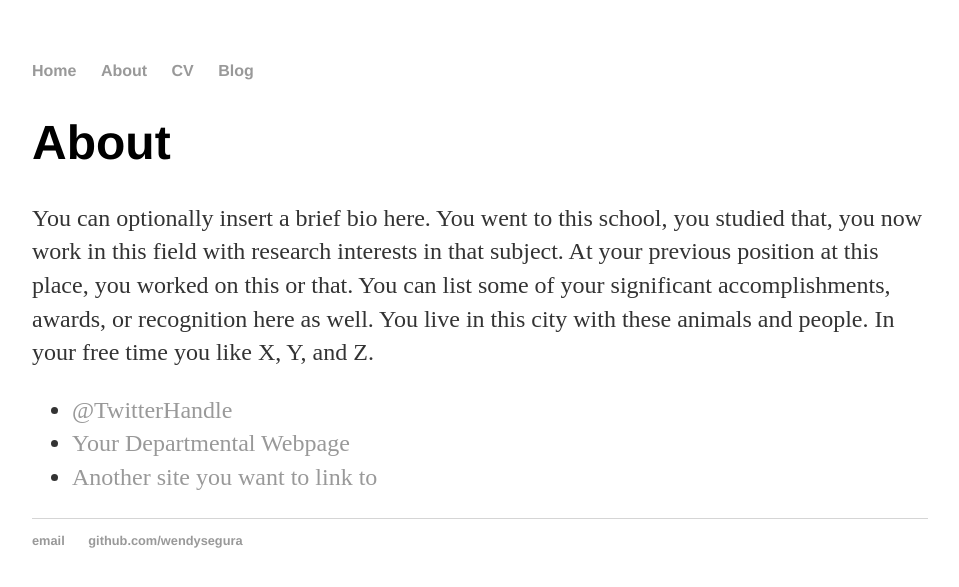
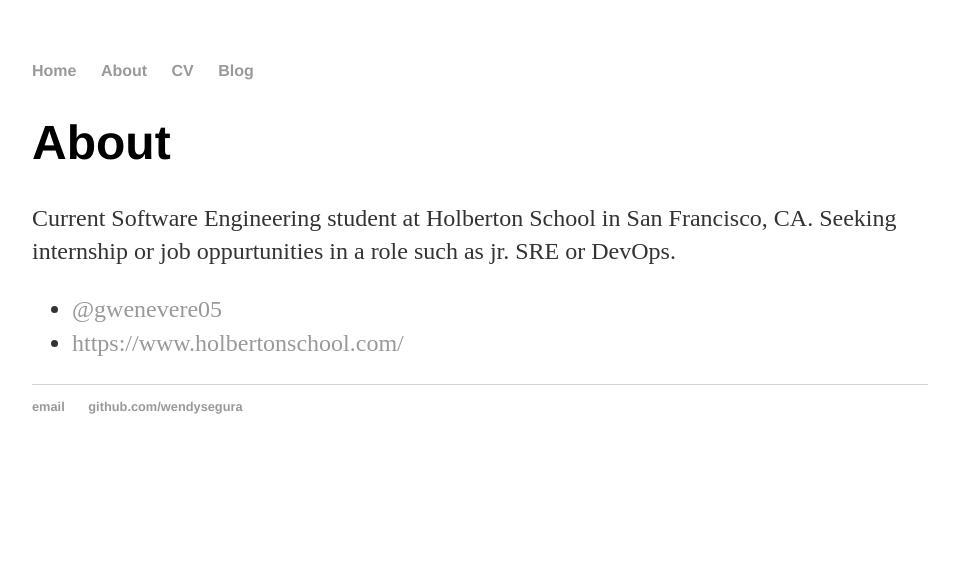
Before and after one commit to feliciahsieh/wendysegura.github.io, a Jekyll site: the page built from about/index.html, in a window 1280 px wide. Shown: the top 587 px of the page, without its empty margins (160-1119 px from the left). Built offline with Jekyll 4.4.1, drawn with Linux system fonts in a browser that asks for light colours.

Commit message:
Update index.html

```diff
--- a/about/index.html
+++ b/about/index.html
@@ -1,15 +1,15 @@
 ---
 layout: default
-title: About Hank Quinlan
+title: About Wendy Segura
 ---
 
 		<div class="about">
 			<h1>About</h1>
-			<p>You can optionally insert a brief bio here. You went to this school, you studied that, you now work in this field with research interests in that subject. At your previous position at this place, you worked on this or that. You can list some of your significant accomplishments, awards, or recognition here as well. You live in this city with these animals and people. In your free time you like X, Y, and Z.</p>
+			<p>Current Software Engineering student at Holberton School in San Francisco, CA. Seeking internship or job oppurtunities in a role such as jr. SRE or DevOps.</p>
 
 			<ul class="contacts">
-				<li><a href="#">@TwitterHandle</a></li>
-				<li><a href="#">Your Departmental Webpage</a></li>
-				<li><a href="#">Another site you want to link to</a></li>
+				<li><a href="#">@gwenevere05</a></li>
+				<li><a href="#">https://www.holbertonschool.com/</a></li>
+
 				</ul>
 		</div>
```
